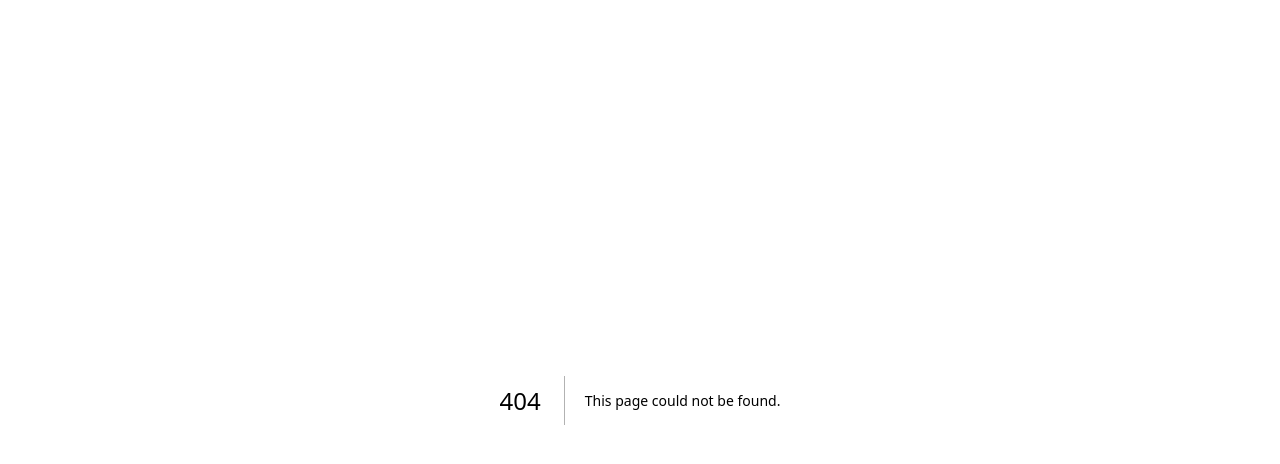
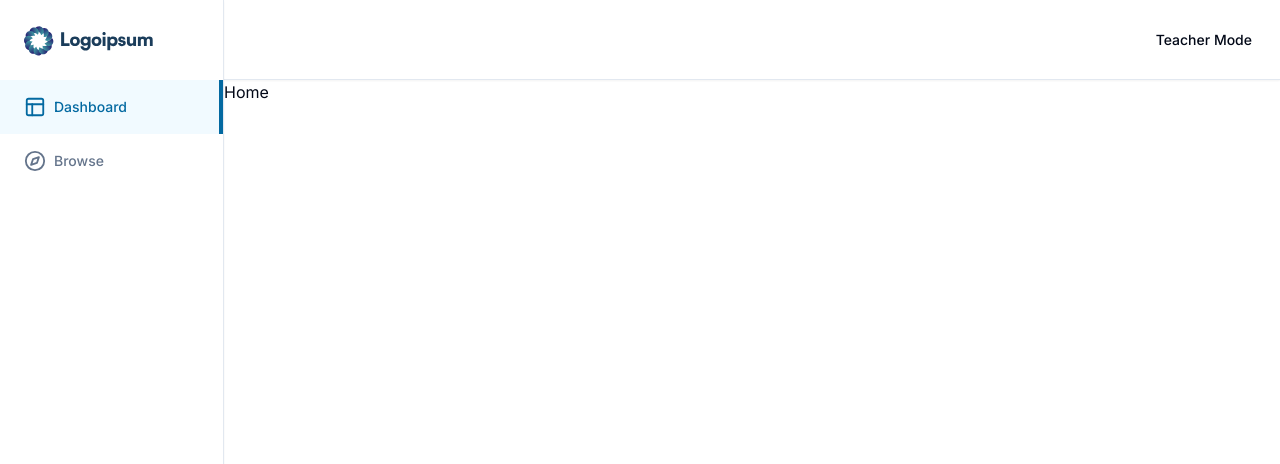
Before and after one commit to ervishwa/Lms-Platform, a Next.js app: page / in a window 1280 px wide. Before the commit this address had no page. Shown: the top 464 px of the page. Built offline with nearby package versions, Linux system fonts and the light colour scheme.

Commit message:
home page added in routes

```diff
--- /dev/null
+++ b/app/(dashboard)/(routes)/page.tsx
@@ -0,0 +1,3 @@
+export default function Home() {
+  return <div>Home</div>;
+}
```
